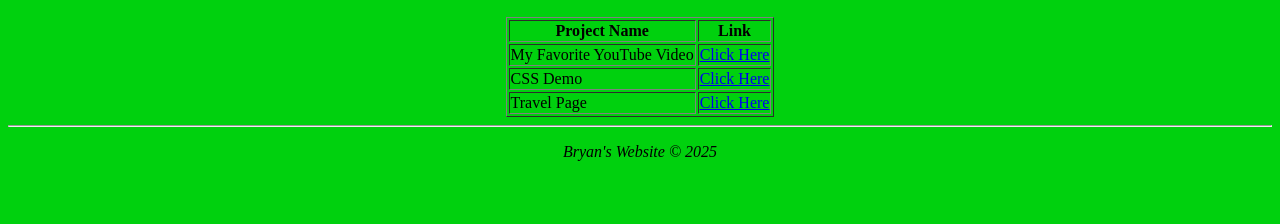
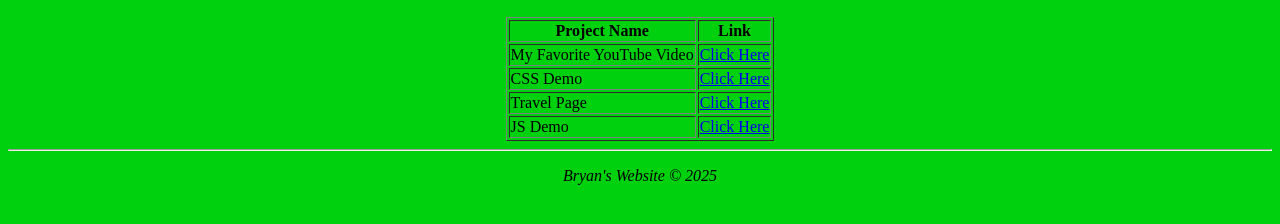
Before and after one commit to Bryan-MR/Bryan-MR.github.io, a plain HTML site: page index.html in a window 1280 px wide. Shown: the part 96-320 px from the top of the page. Drawn offline with Linux system fonts and the light colour scheme.

Commit message:
Update index.html

```diff
--- a/index.html
+++ b/index.html
@@ -42,9 +42,16 @@
           <td>Travel Page</td>
           <td>
             <a href="travel.html">
-              <p>
-                Click Here
-              </p>
+              <p>Click Here</p>
+            </a>
+          </td>
+        </tr>
+        <tr>
+          <td>JS Demo</td>
+          <td>
+            <p>
+              <a href="jsdemo.html">Click Here</a>
+            </p>
           </td>
         </tr>
       </table>
```
